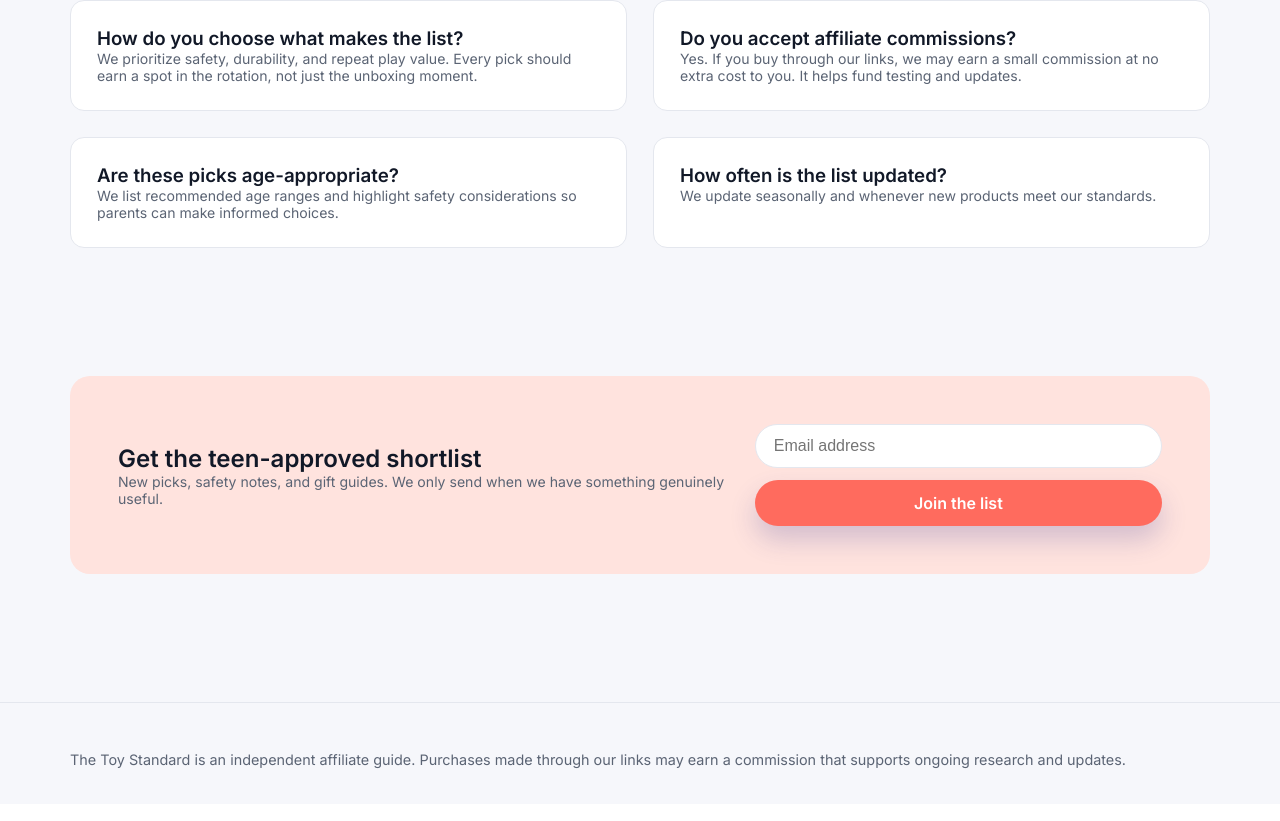
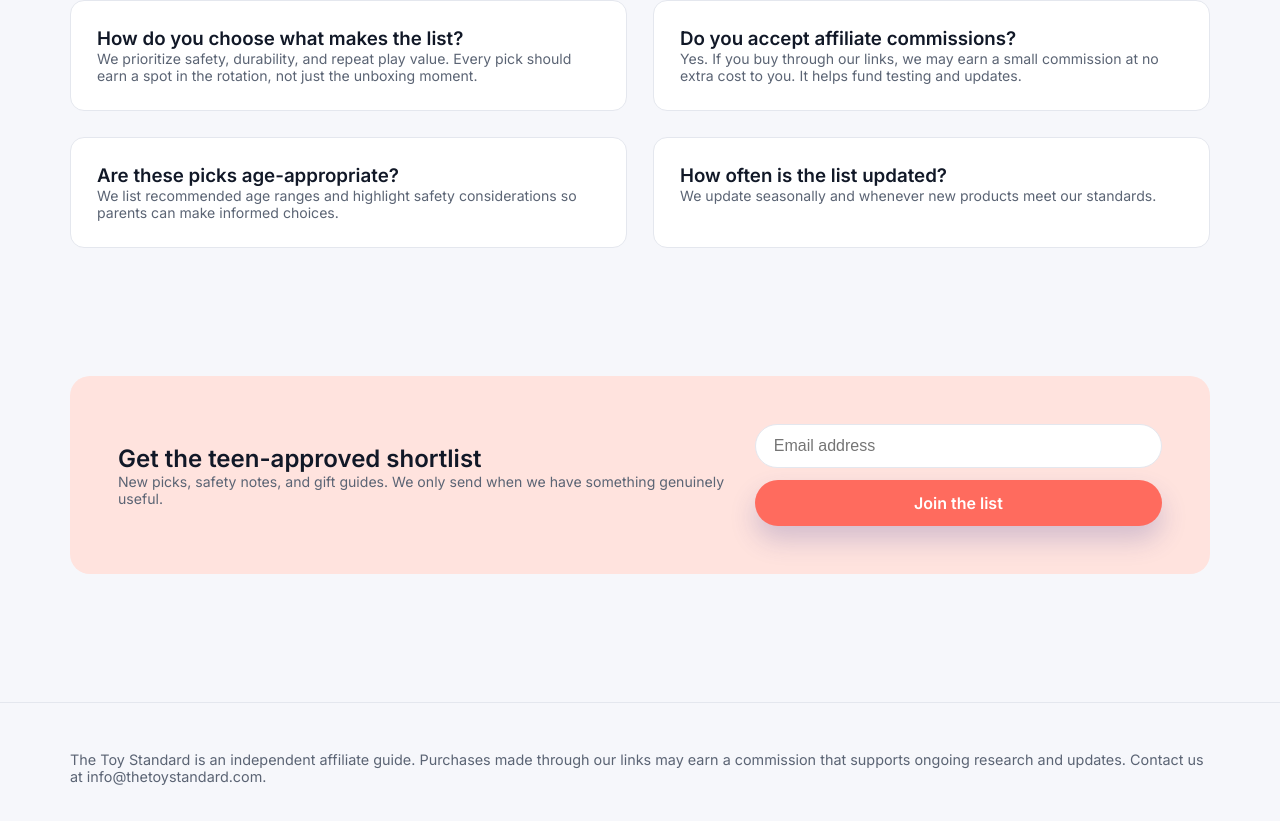
Before and after one commit to Emdjay/the-toy-standard, a Next.js app: page / in a window 1280 px wide. Shown: the part 3676-4497 px from the top of the page. Built offline with nearby package versions, Linux system fonts and the light colour scheme; no server answers.

Commit message:
Add site contact email

```diff
--- a/app/page.tsx
+++ b/app/page.tsx
@@ -915,7 +915,11 @@ export default function Home() {
           <p>
             The Toy Standard is an independent affiliate guide. Purchases made
             through our links may earn a commission that supports ongoing
-            research and updates.
+            research and updates. Contact us at{" "}
+            <a href="mailto:info@thetoystandard.com">
+              info@thetoystandard.com
+            </a>
+            .
           </p>
         </div>
       </footer>
```
